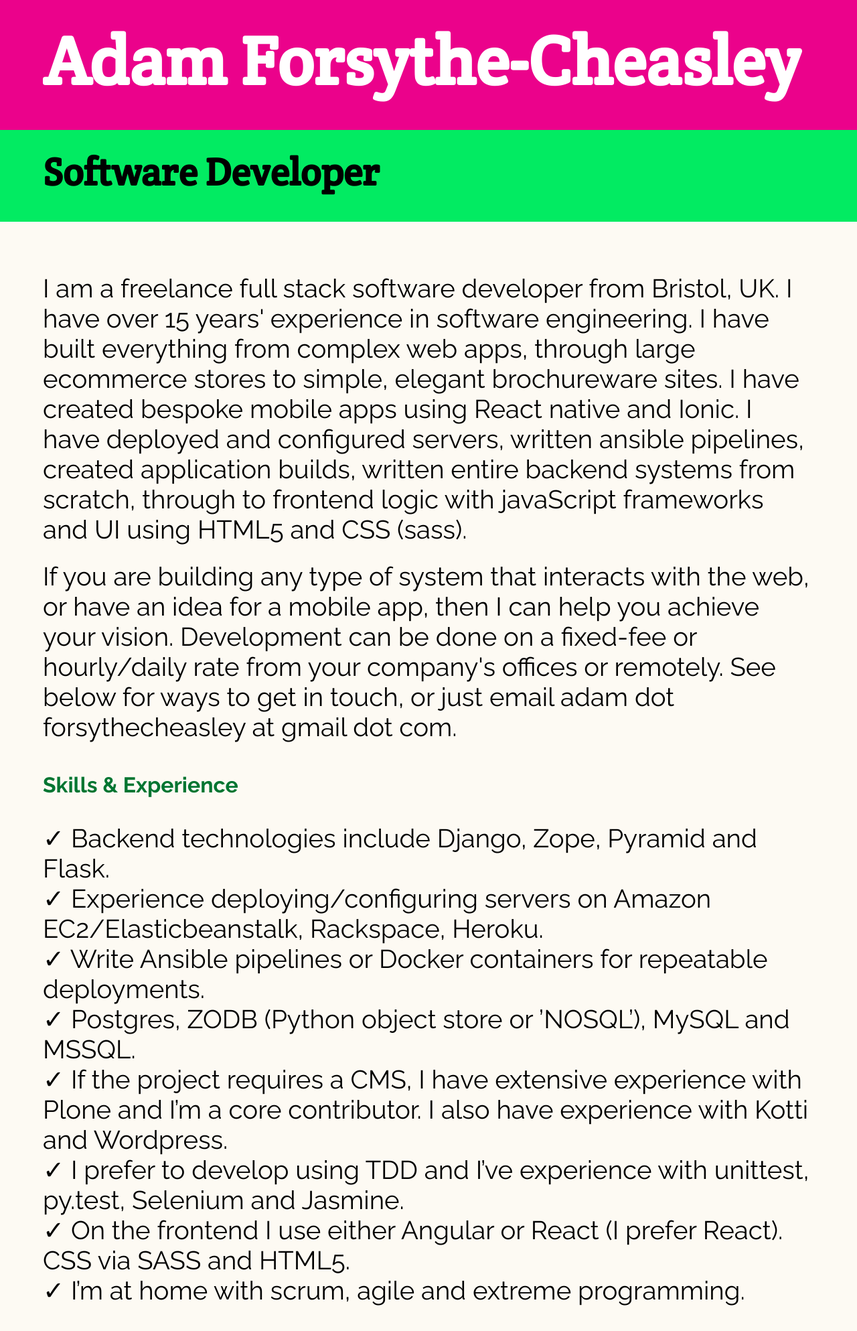
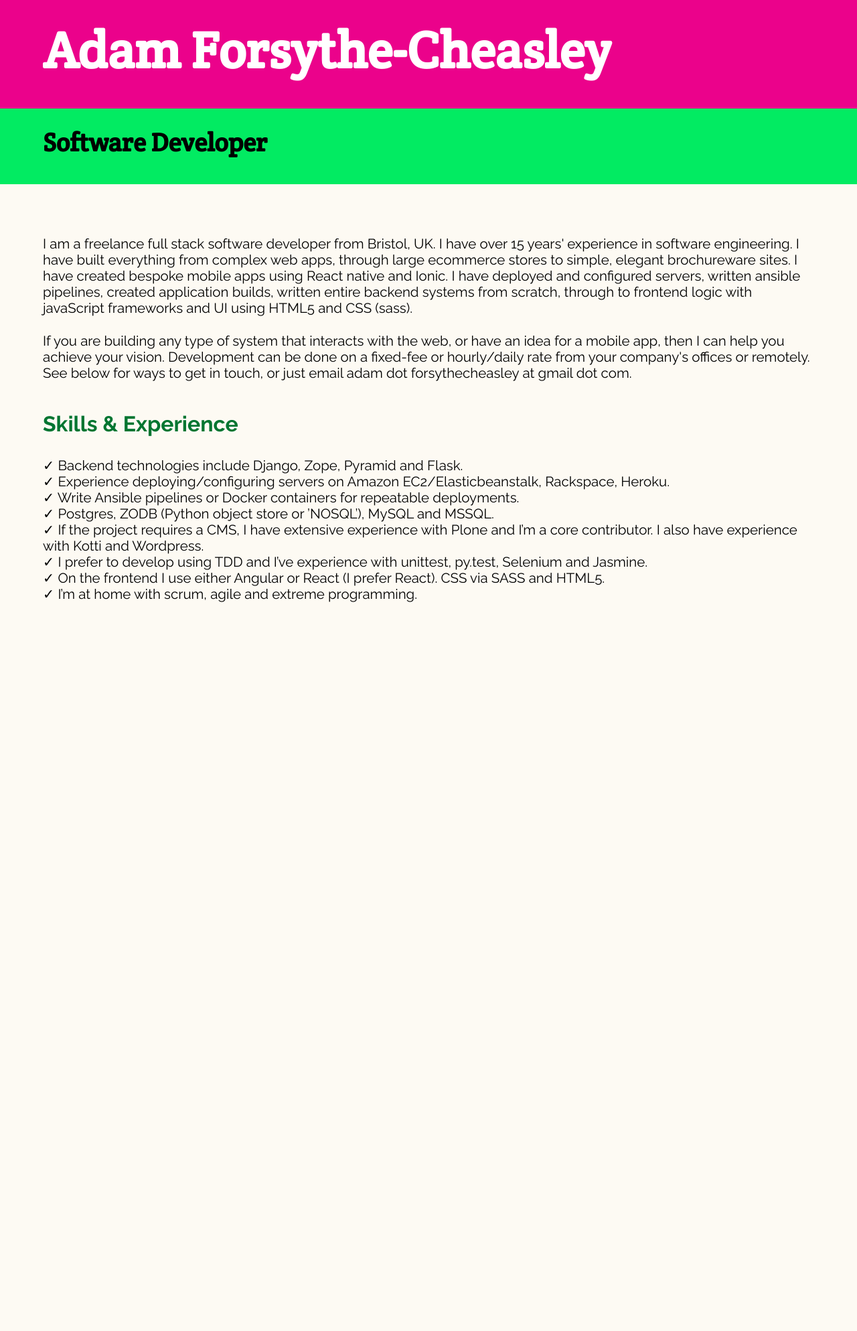
Before and after one commit to adamcheasley/adamcheasley.github.io, a Jekyll site: the page test.html, which Jekyll copies as it is, in a window 1280 px wide. Shown: the whole page at 67% size. Built offline with Jekyll 4.4.1, drawn with Linux system fonts in a browser that asks for light colours; after the commit the page ends 920 px from its top, so only the background shows below that.

Commit message:
Test adjust for desktop

```diff
--- a/css/test.css
+++ b/css/test.css
@@ -1,7 +1,7 @@
 body {
   margin: 0;
   font-family: 'Raleway', sans-serif;
-  font-size: 3vw;
+  font-size: 1.6vw;
   background-color: #fdfaf3;
 }
 
@@ -20,7 +20,7 @@
 }
 
 h1 {
-  font-size: 8vw;
+  font-size: 6vw;
   background-color: #eb028b;
   color: #fff;
   padding-bottom: 3%;
@@ -31,6 +31,7 @@
   background-color: #02eb62;
   padding-top: 2%;
   padding-bottom: 3%;
+  font-size: 3vw;
 }
 
 h3 {
```
